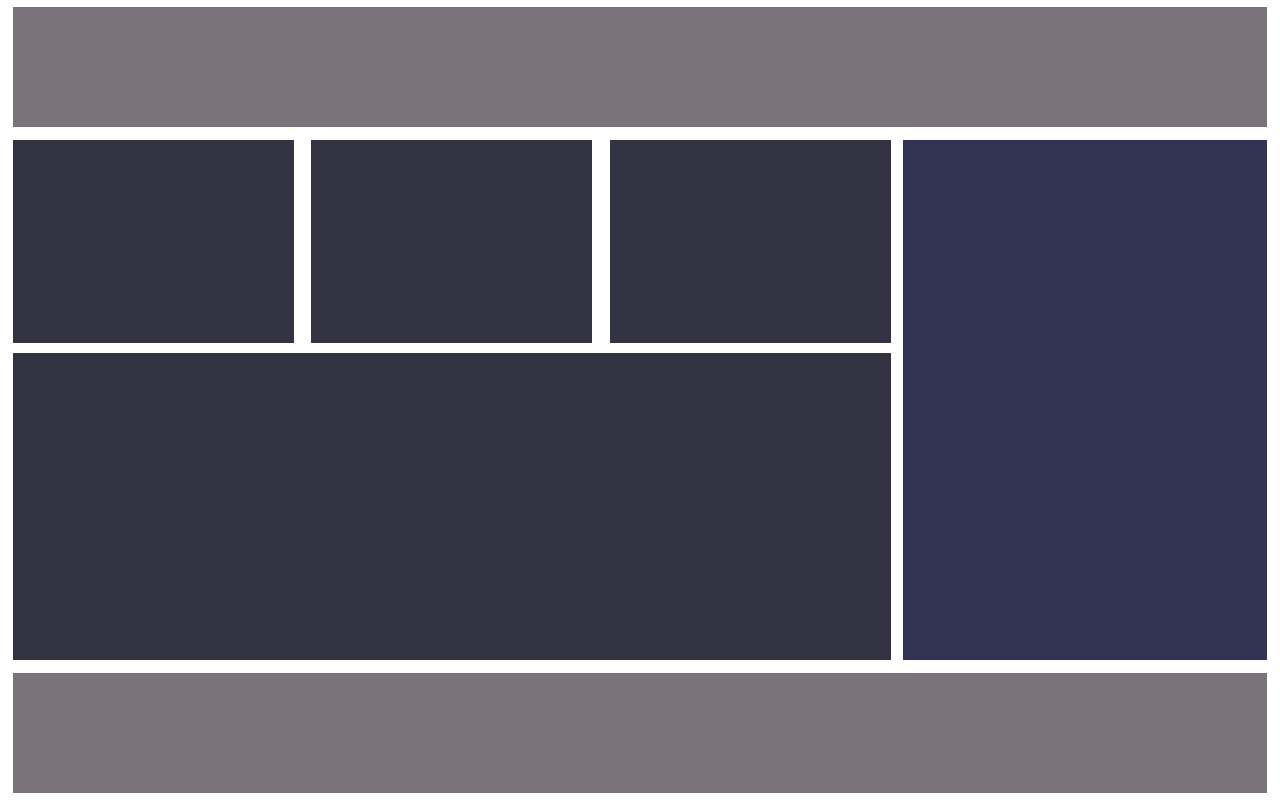
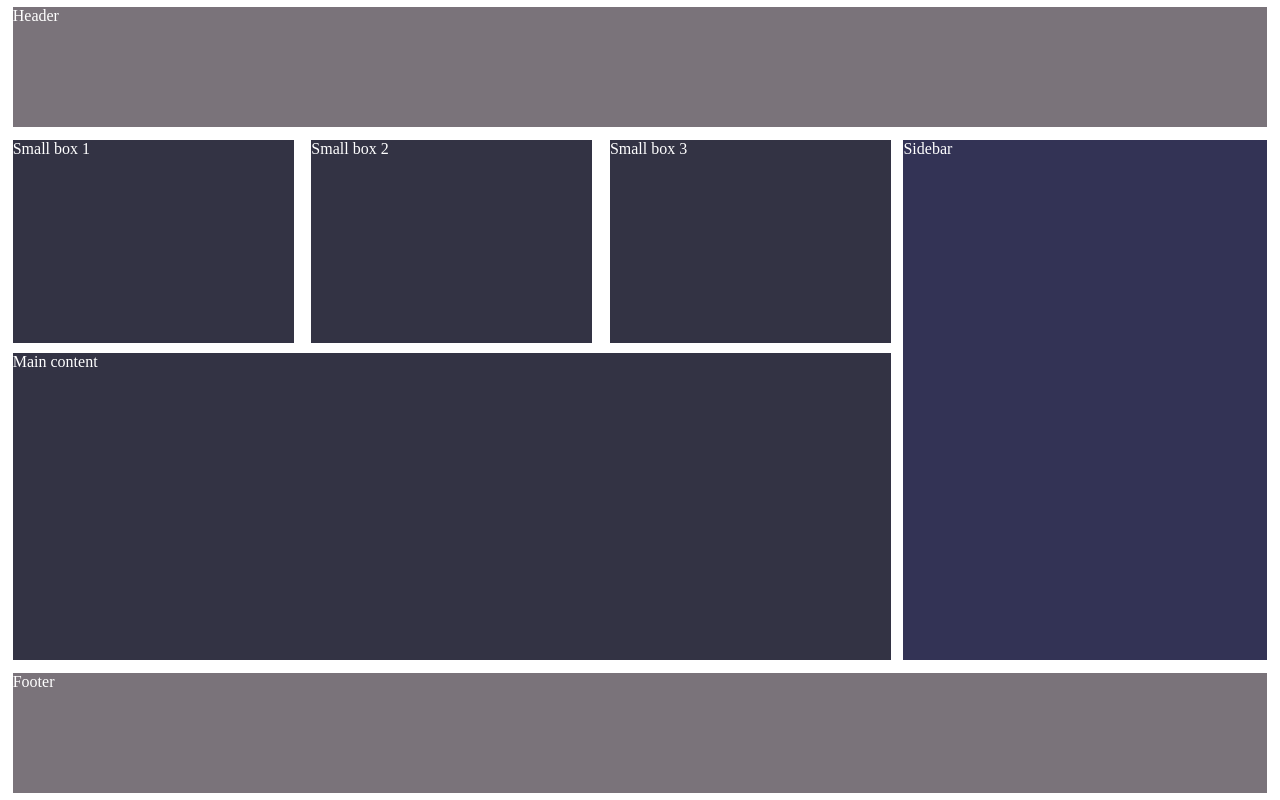
Before and after one commit to Souhardya1204/Kreeti-Training, a plain HTML site: page CSS/home_work/hw3/hw3.html in a window 1280 px wide. Drawn offline with Linux system fonts and the light colour scheme.

Commit message:
Modified hw3

```diff
--- a/CSS/home_work/hw3/hw3.css
+++ b/CSS/home_work/hw3/hw3.css
@@ -10,6 +10,7 @@ html,body{
     display: flex;
     flex-direction: column;
     justify-content: space-around;
+    color:white;
 }
 .header{
     height: 15%;
--- a/CSS/home_work/hw3/hw3.html
+++ b/CSS/home_work/hw3/hw3.html
@@ -9,19 +9,19 @@
 </head>
 <body>
     <div class="container">
-        <div class="header"></div>
+        <div class="header">Header</div>
         <div class="content">
             <div class="content__left">
                 <div class="box">
-                    <div class="box-item"></div>
-                    <div class="box-item"></div>
-                    <div class="box-item"></div>
+                    <div class="box-item">Small box 1</div>
+                    <div class="box-item">Small box 2</div>
+                    <div class="box-item">Small box 3</div>
                 </div>
-                <div class="main"></div>
+                <div class="main">Main content</div>
             </div>
-            <div class="content__right"></div>
+            <div class="content__right">Sidebar</div>
         </div>
-        <div class="footer"></div>
+        <div class="footer">Footer</div>
     </div>
 </body>
 </html>
```
